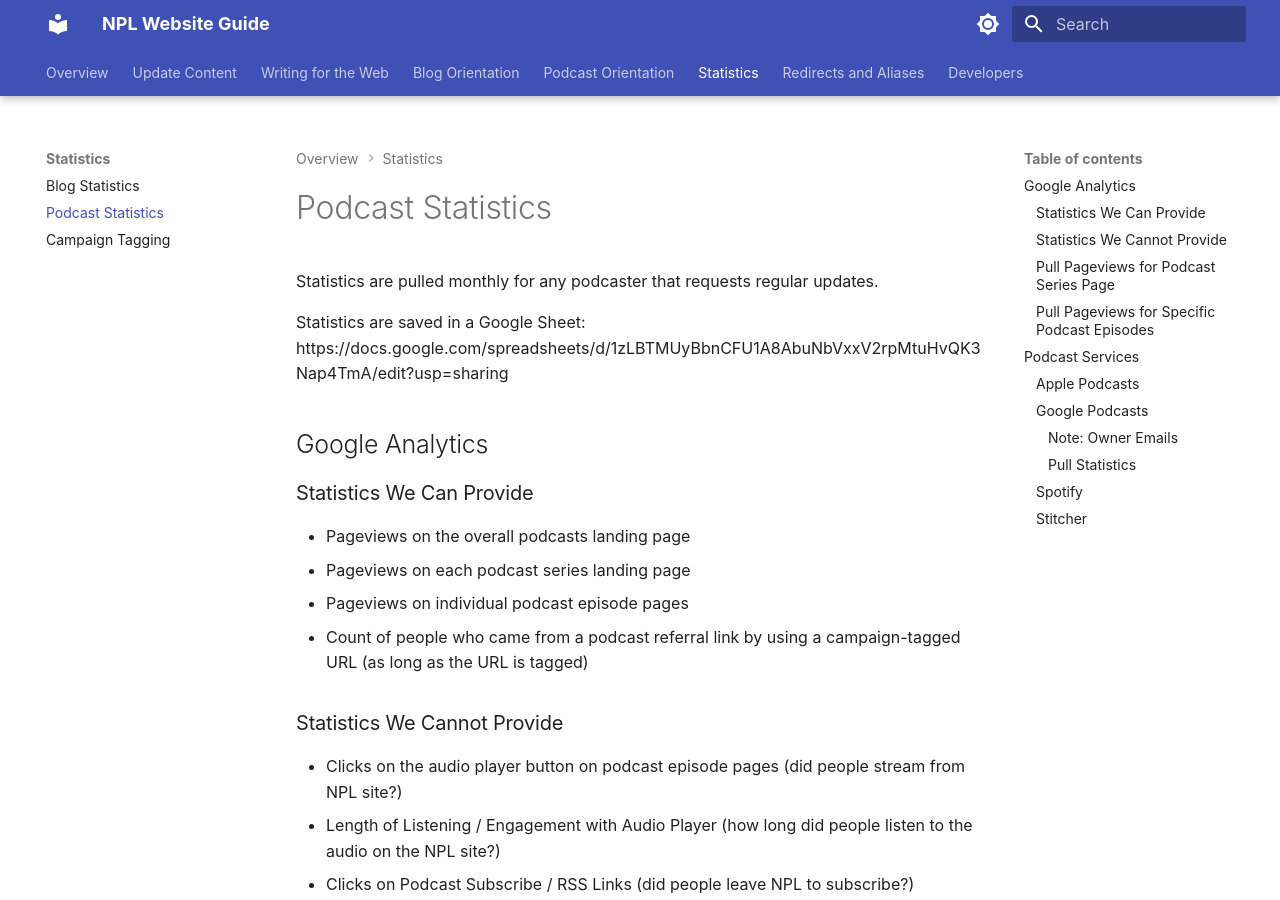
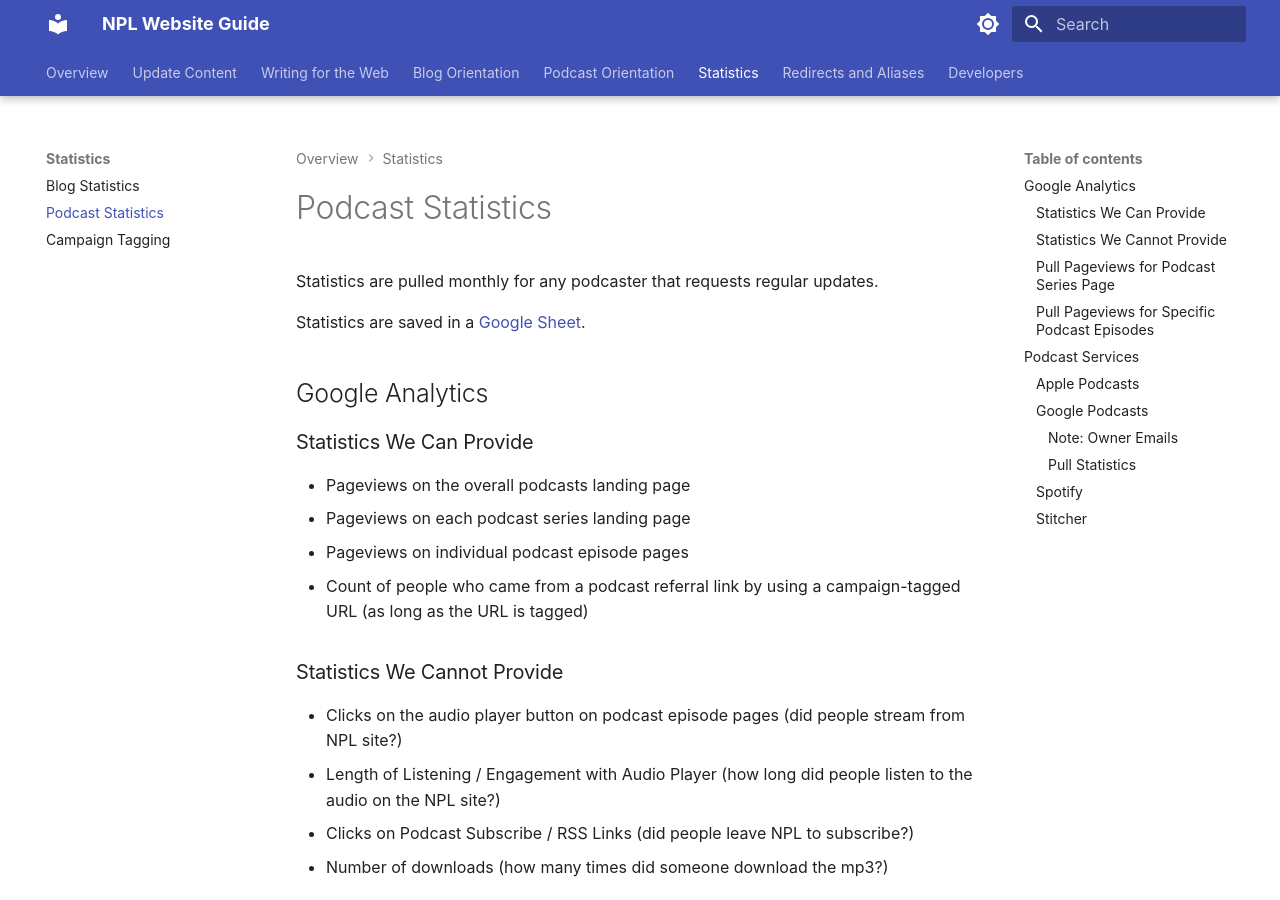
Before and after one commit to Nashville-Public-Library/bedework-docs, an MkDocs documentation site: the page built from docs/web-statistics/podcast-statistics.md, in a window 1280 px wide and 900 px high. Built offline with MkDocs 1.6.1 and Material for MkDocs 9.7.7, drawn with Linux system fonts in a browser that asks for light colours.

Commit message:
fix link on stats doc

```diff
--- a/docs/web-statistics/podcast-statistics.md
+++ b/docs/web-statistics/podcast-statistics.md
@@ -2,7 +2,7 @@
 
 Statistics are pulled monthly for any podcaster that requests regular updates.
 
-Statistics are saved in a Google Sheet: https://docs.google.com/spreadsheets/d/1zLBTMUyBbnCFU1A8AbuNbVxxV2rpMtuHvQK3Nap4TmA/edit?usp=sharing
+Statistics are saved in a [Google Sheet](https://docs.google.com/spreadsheets/d/1zLBTMUyBbnCFU1A8AbuNbVxxV2rpMtuHvQK3Nap4TmA/edit?usp=sharing).
 
 ## Google Analytics
 
```
